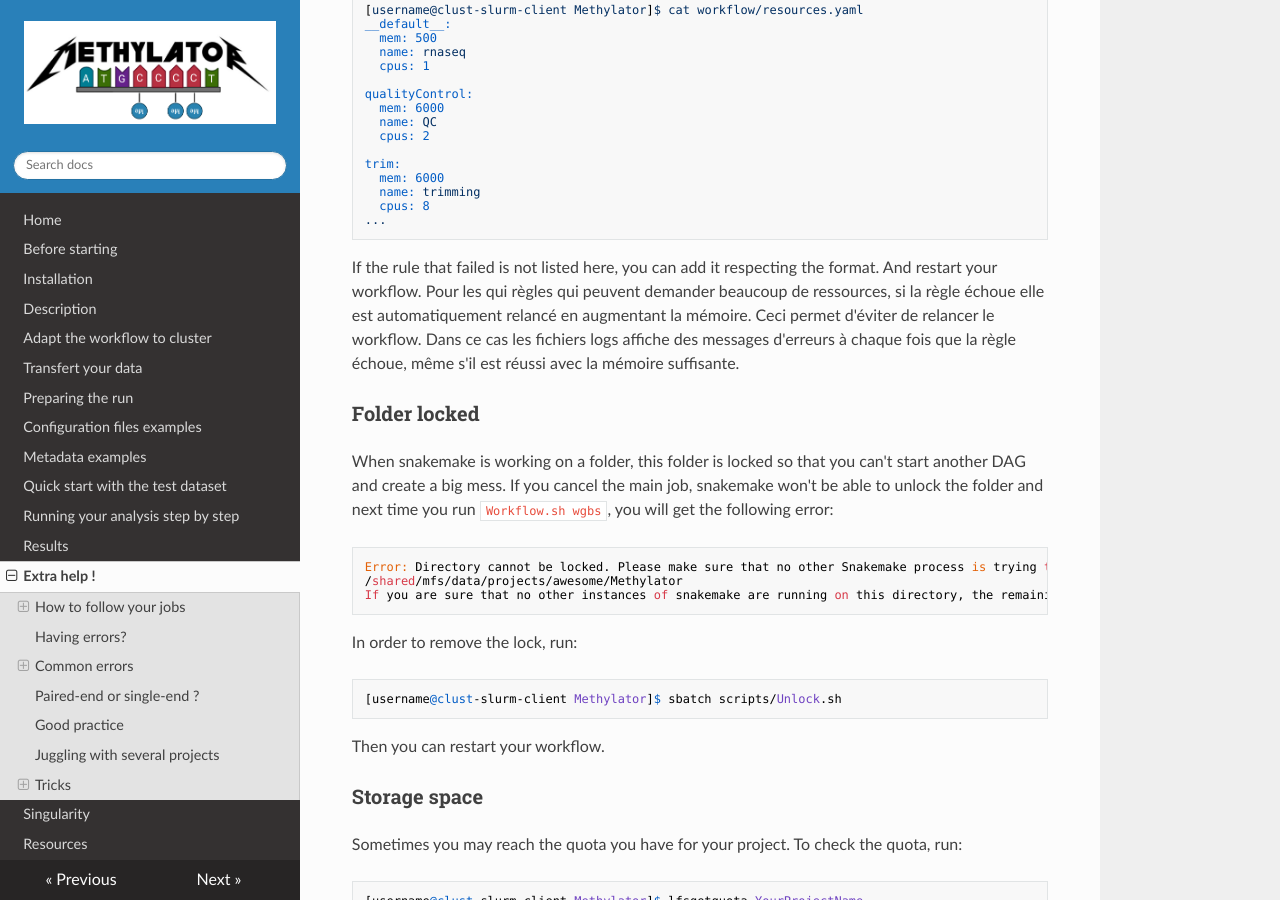
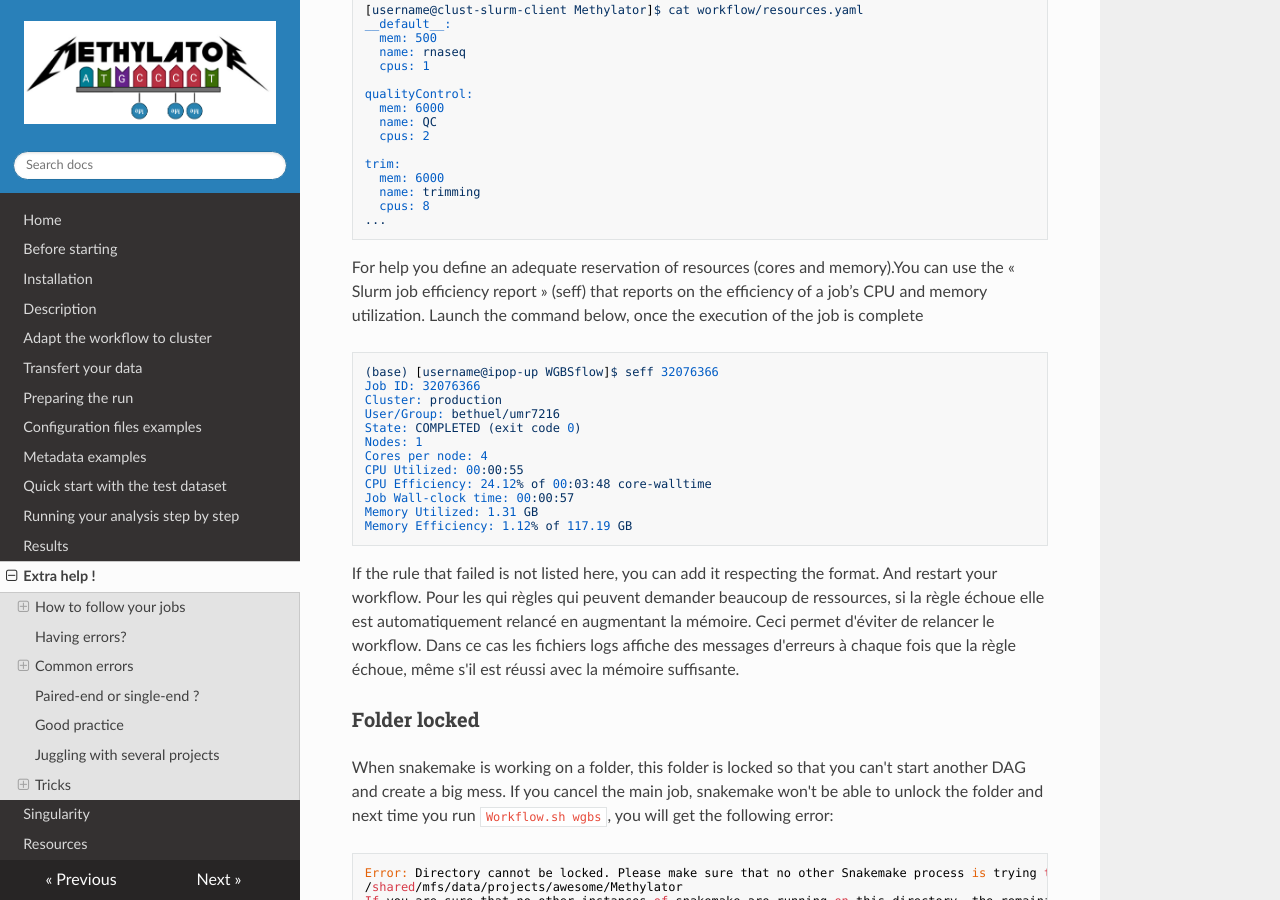
Before and after one commit to parisepigenetics/Methylator-Documentation, an MkDocs documentation site: the page built from docs/extra_help.md, in a window 1280 px wide and 900 px high, scrolled down 2794 px. Built offline with MkDocs 1.6.1, drawn with Linux system fonts in a browser that asks for light colours; nearby versions of some CDN libraries.

Commit message:
Update extra_help.md

````diff
--- a/docs/extra_help.md
+++ b/docs/extra_help.md
@@ -58,7 +58,6 @@ To quickly check if everything went fine, you have to check the main log. If eve
 
 If not, you'll see a summary of the errors:
 ```
-??????
 ```
 
 And you can check the problem looking as the specific log file, here `logs/20231104T0921_mapping.txt`
@@ -136,6 +135,23 @@ trim:
   name: trimming
   cpus: 8
 ...
+```
+
+For help you define an adequate reservation of resources (cores and memory).You can use the « Slurm job efficiency report » (seff) that reports on the efficiency of a job’s CPU and memory utilization. Launch the command below, once the execution of the job is complete
+
+```bash
+(base) [username@ipop-up WGBSflow]$ seff 32076366
+Job ID: 32076366
+Cluster: production
+User/Group: bethuel/umr7216
+State: COMPLETED (exit code 0)
+Nodes: 1
+Cores per node: 4
+CPU Utilized: 00:00:55
+CPU Efficiency: 24.12% of 00:03:48 core-walltime
+Job Wall-clock time: 00:00:57
+Memory Utilized: 1.31 GB
+Memory Efficiency: 1.12% of 117.19 GB
 ```
 
 If the rule that failed is not listed here, you can add it respecting the format. And restart your workflow.
````
